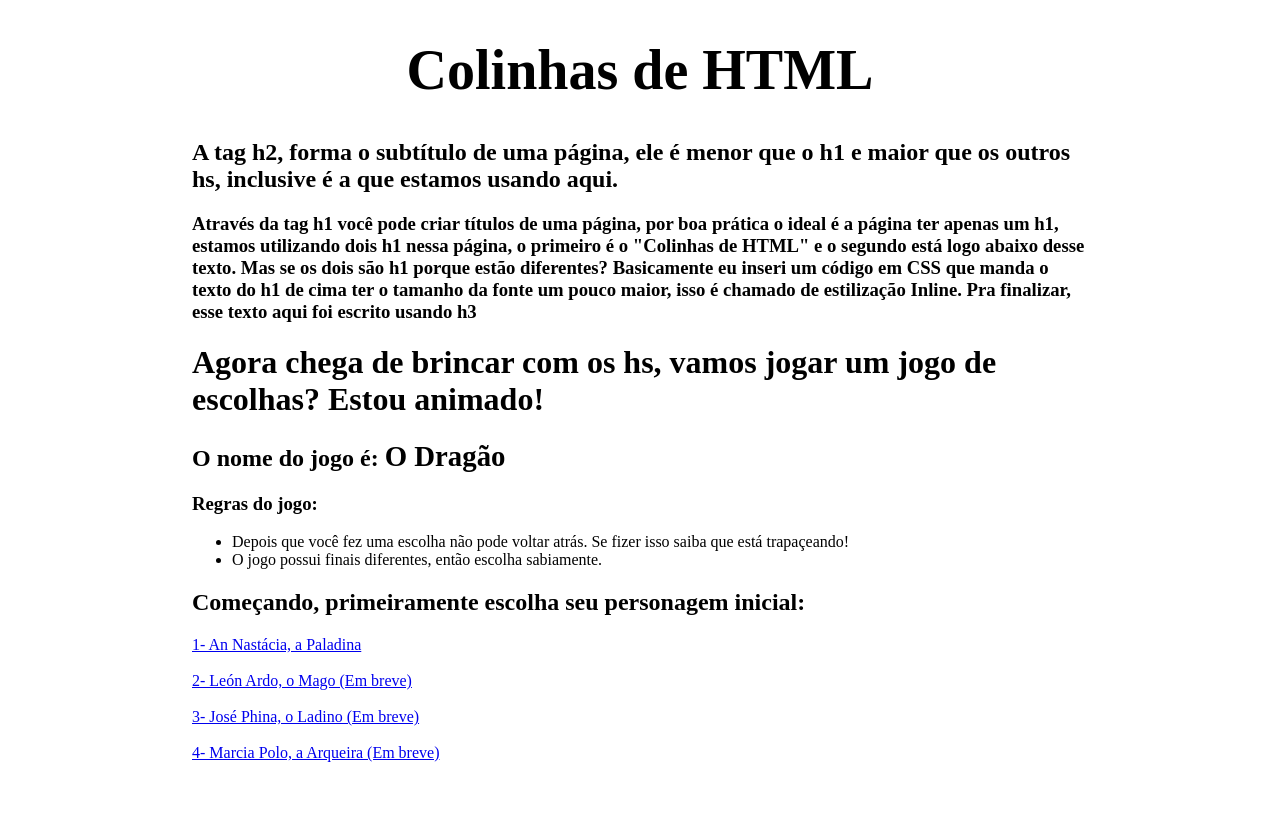
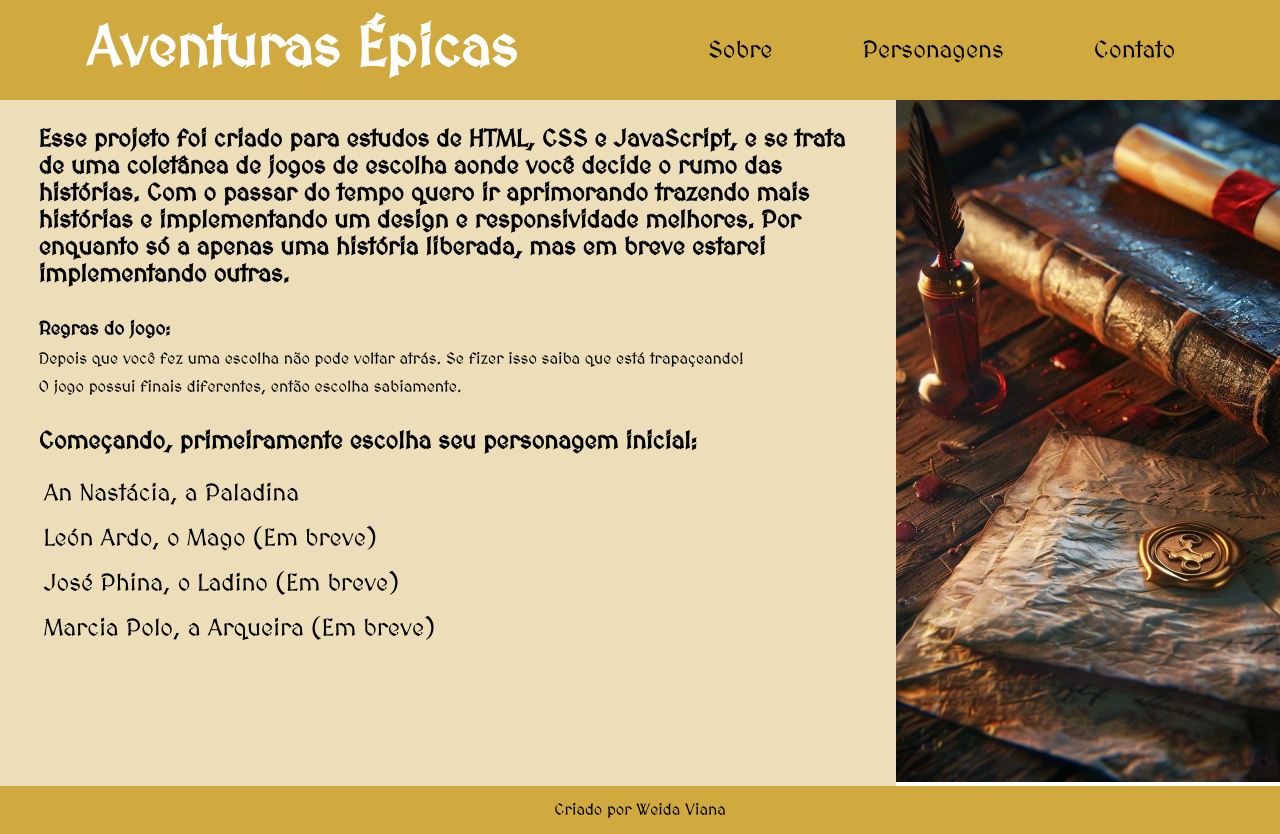
Before and after one commit to Ms-Winny/Jogo-de-Escolhas, a plain HTML site: page index.html in a window 1280 px wide. Before the commit the page ends 800 px from the top, so only its background shows below. Drawn offline with Linux system fonts and the light colour scheme.

Commit message:
criando uma introducao bonita com css

```diff
--- a/estilos/style.css
+++ b/estilos/style.css
@@ -1,3 +1,17 @@
+@import url('https://fonts.googleapis.com/css2?family=MedievalSharp&display=swap');
+
+.medievalsharp-regular {
+    font-family: "MedievalSharp", cursive;
+    font-weight: 400;
+    font-style: normal;
+  }
+
+*{
+    margin: 0;
+    padding: 0;
+    font-family: 'MedievalSharp', Arial, Helvetica, sans-serif;
+}
+
 .pergunta{
     display: flex;
     flex-direction: row;
@@ -34,3 +48,85 @@ img {
 a {
     text-decoration: none;
 }
+
+.cabecalho {
+    background-color: rgb(208, 169, 63);
+    height: 100px;
+    width: 100%;
+    display: flex;
+    justify-content: space-around;
+    align-items: center;
+    color: white;
+}
+
+nav{
+    display: flex;
+    font-size: 1.5rem;
+    gap: 50px;
+}
+
+nav a{
+    padding: 20px;
+    border-top-left-radius: 25px;
+    border-top-right-radius: 0;
+    border-bottom-left-radius: 0;
+    border-bottom-right-radius: 25px;
+    color: black;
+}
+
+nav a:hover{
+    color: white;
+    background-color:  rgba(148, 119, 39, 0.707);
+}
+
+section {
+    background-color: rgb(235, 222, 184);
+    padding: 2% 3%;
+}
+
+main{
+    display: flex;
+}
+
+.intro{
+    display: flex;
+    flex-direction: column;
+    gap: 5%;
+}
+
+aside img {
+    width: 30vw;
+    min-height: 650px;
+    max-height: 100%;
+    object-fit: cover;
+}
+
+.regras{
+    list-style: none;
+}
+
+.regras li {
+    margin-top: 10px;
+}
+
+.escolha-personagem{
+    margin-bottom: 25px;
+}
+
+.personagem{
+    color: black;
+    font-size: 1.5rem;
+    padding: 5px;
+    border-radius: 5px;
+}
+
+.personagem:hover{
+    background: rgb(130,89,5);
+    background: linear-gradient(90deg, rgba(130,89,5,1) 0%, rgba(228,164,32,1) 61%, rgba(230,213,57,0) 100%);
+}
+
+footer{
+    padding: 15px;
+    text-align: center;
+    background-color: rgb(208, 169, 63);
+}
--- a/index.html
+++ b/index.html
@@ -3,24 +3,51 @@
 <head>
     <meta charset="UTF-8">
     <meta name="viewport" content="width=device-width, initial-scale=1.0">
-    <title>Simulação de currículo</title>
+    <title>Uma aventura épica</title>
+    <link rel="stylesheet" href="estilos/style.css">
 </head>
-<body style="width: 70%; margin: auto;">
-    <h1 style="text-align: center; font-size: 3.5rem;">Colinhas de HTML</h1>
-    <h2>A tag h2, forma o subtítulo de uma página, ele é menor que o h1 e maior que os outros hs, inclusive é a que estamos usando aqui.</h2>
-    <h3>Através da tag h1 você pode criar títulos de uma página, por boa prática o ideal é a página ter apenas um h1, estamos utilizando dois h1 nessa página, o primeiro é o "Colinhas de HTML" e o segundo está logo abaixo desse texto. Mas se os dois são h1 porque estão diferentes? Basicamente eu inseri um código em CSS que manda o texto do h1 de cima ter o tamanho da fonte um pouco maior, isso é chamado de estilização Inline. Pra finalizar, esse texto aqui foi escrito usando h3</h2>
-    <h1>Agora chega de brincar com os hs, vamos jogar um jogo de escolhas? Estou animado!</h1>
-    <h2>O nome do jogo é: <strong style="font-size: larger; font-weight: bolder;">O Dragão</strong></h2>
-    <h3>Regras do jogo:</h3>
-    <ul>
-        <li>Depois que você fez uma escolha não pode voltar atrás. Se fizer isso saiba que está trapaçeando!</li>
-        <li>O jogo possui finais diferentes, então escolha sabiamente.</li>
-    </ul>
+<body>
 
-    <h2>Começando, primeiramente escolha seu personagem inicial:</h2>
-    <a href="Paladina/Intro.html" target="_self">1- An Nastácia, a Paladina</a><br><br>
-    <a href="#">2- León Ardo, o Mago (Em breve) </a><br><br>
-    <a href="#">3- José Phina, o Ladino (Em breve)</a><br><br>
-    <a href="#">4- Marcia Polo, a Arqueira (Em breve)</a><br><br>
+    <header class="cabecalho">
+        <h1 style="text-align: center; font-size: 3.5rem;">Aventuras Épicas</h1>
+        <nav>
+            <a href="#">Sobre</a>
+            <a href="#">Personagens</a>
+            <a href="#">Contato</a>
+        </nav>
+    </header>
+
+    <main>
+        <section class="intro">
+            <div>
+                <h2>Esse projeto foi criado para estudos de HTML, CSS e JavaScript, e se trata de uma coletânea de jogos de escolha aonde você decide o rumo das histórias. Com o passar do tempo quero ir aprimorando trazendo mais histórias e implementando um design e responsividade melhores. Por enquanto só a apenas uma história liberada, mas em breve estarei implementando outras.</h2>
+            </div>
+            <div>
+               <h3>Regras do jogo:</h3>
+                <ul class="regras">
+                    <li>Depois que você fez uma escolha não pode voltar atrás. Se fizer isso saiba que está trapaçeando!</li>
+                    <li>O jogo possui finais diferentes, então escolha sabiamente.</li>
+                </ul>
+            </div>
+
+            <div>
+               <h2 class="escolha-personagem">Começando, primeiramente escolha seu personagem inicial:</h2>
+                <a href="Paladina/Intro.html" target="_self" class="personagem">An Nastácia, a Paladina</a><br><br>
+                <a href="#" class="personagem">León Ardo, o Mago (Em breve) </a><br><br>
+                <a href="#" class="personagem">José Phina, o Ladino (Em breve)</a><br><br>
+                <a href="#" class="personagem">Marcia Polo, a Arqueira (Em breve)</a><br><br>
+            </div>
+        </section>
+
+        <aside>
+            <img src="assets/books.jpeg" alt="Imagens de uma carta antiga, uma pena e um livro">
+        </aside>
+
+    </main>
+
+
+    <footer>
+        <p>Criado por Weida Viana</p>
+    </footer>
 </body>
 </html>
```
Also changed, not shown: Paladina/avancando-norte.html (+1 -1 lines), Paladina/ignorando-o-patrulheiro.html (added, +30 -0 lines), assets/books.jpeg (added).
